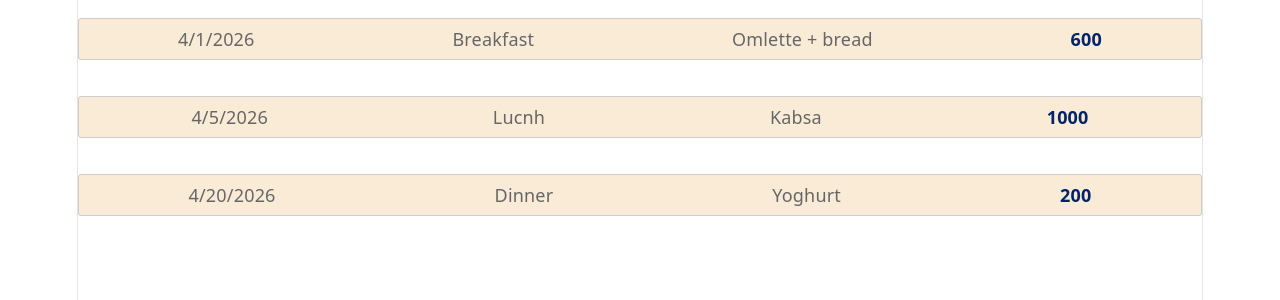
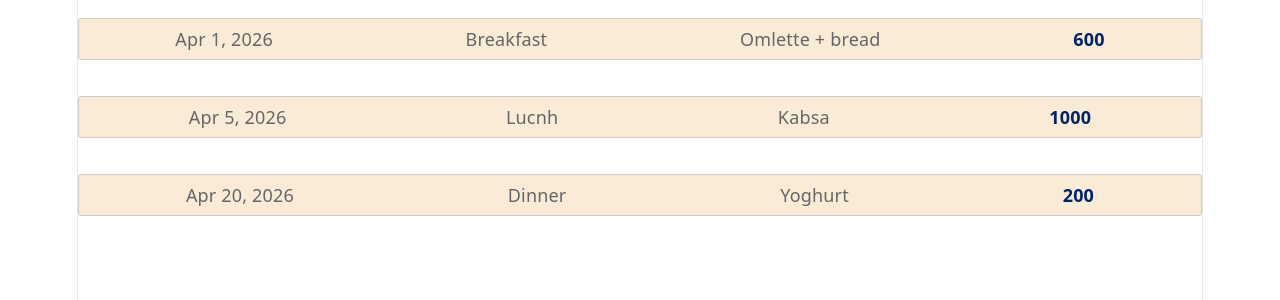
Before and after one commit to OmarKh006/calorie-tracker, a React (Vite) app: page / in a window 1280 px wide. Shown: the top 300 px of the page. Built offline with nearby package versions, Linux system fonts and the light colour scheme.

Commit message:
modifying the date with Js before displaying it

```diff
--- a/src/App.jsx
+++ b/src/App.jsx
@@ -4,19 +4,19 @@ function App() {
   return (
     <>
       <CalorieRecord
-        date={new Date(2026, 3, 1).toLocaleDateString()}
+        date={new Date(2026, 3, 1)}
         meal={"Breakfast"}
         content={"Omlette + bread"}
         calories={600}
       ></CalorieRecord>
       <CalorieRecord
-        date={new Date(2026, 3, 5).toLocaleDateString()}
+        date={new Date(2026, 3, 5)}
         meal={"Lucnh"}
         content={"Kabsa"}
         calories={1000}
       ></CalorieRecord>
       <CalorieRecord
-        date={new Date(2026, 3, 20).toLocaleDateString()}
+        date={new Date(2026, 3, 20)}
         meal={"Dinner"}
         content={"Yoghurt"}
         calories={200}
--- a/src/components/CalorieRecord.jsx
+++ b/src/components/CalorieRecord.jsx
@@ -1,10 +1,18 @@
 import "./CalorieRecord.css";
 
 function CalorieRecord(props) {
+  const formatDate = (inputDate) => {
+    return inputDate.toLocaleDateString(undefined, {
+      day: "numeric",
+      month: "short",
+      year: "numeric",
+    });
+  };
+
   return (
     <>
       <ul className="record">
-        <li>{props.date}</li>
+        <li>{formatDate(props.date)}</li>
         <li>{props.meal}</li>
         <li>{props.content}</li>
         <li className="record-calories">{props.calories}</li>
```
